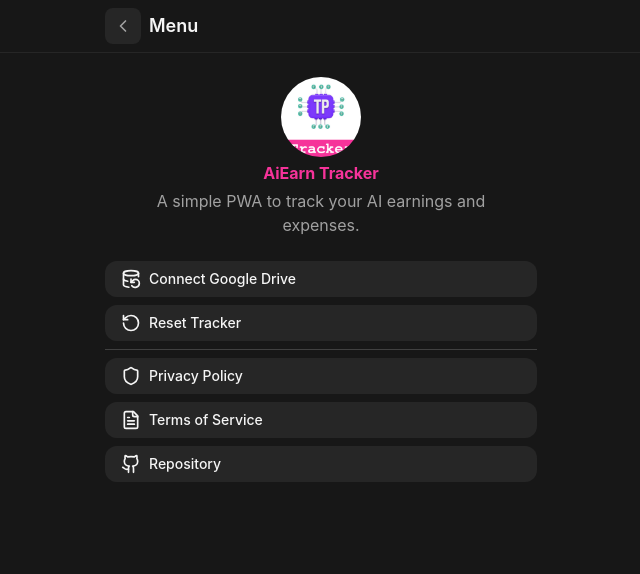
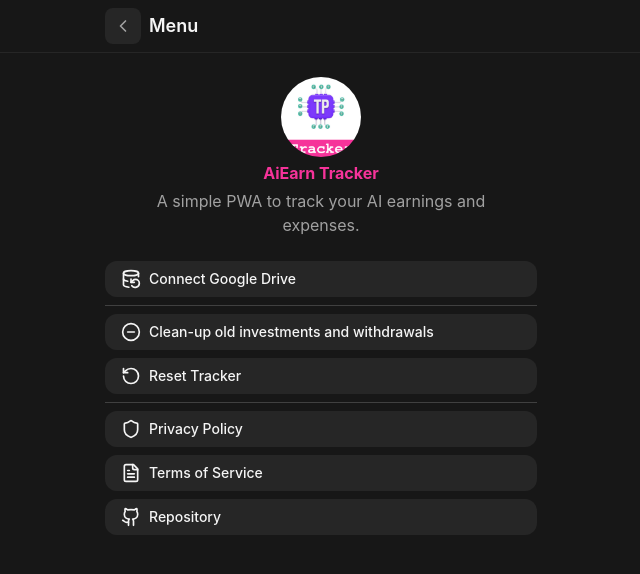
Before and after one commit to pwabucket/pwa-ai-earn, a React (Vite) app: page /menu in a window 1280 px wide. Shown: the top 574 px of the page, without its empty margins (319-959 px from the left). Built offline with nearby package versions, Linux system fonts and the light colour scheme.

Commit message:
feat: Remove old investments and withdrawals

```diff
--- a/src/pages/Menu.tsx
+++ b/src/pages/Menu.tsx
@@ -1,6 +1,7 @@
 import toast from "react-hot-toast";
 import { Link } from "react-router";
 import {
+  LuCircleMinus,
   LuDatabaseBackup,
   LuFileText,
   LuGithub,
@@ -36,6 +37,12 @@ const MenuButton: DynamicComponent<"button"> = ({ as, ...props }) => {
 
 export default function Menu() {
   const { googleApi, googleDriveBackup } = useAppContext();
+  const removeOldInvestments = useAppStore(
+    (state) => state.removeOldInvestments
+  );
+  const removeOldWithdrawals = useAppStore(
+    (state) => state.removeOldWithdrawals
+  );
   const setInvestments = useAppStore((state) => state.setInvestments);
   const setWithdrawals = useAppStore((state) => state.setWithdrawals);
 
@@ -49,6 +56,12 @@ export default function Menu() {
     setInvestments([]);
     setWithdrawals([]);
     toast.success("Tracker reset successfully!");
+  };
+
+  const cleanUpOldData = () => {
+    removeOldInvestments();
+    removeOldWithdrawals();
+    toast.success("Old data removed successfully!");
   };
 
   const handleGoogleApiLogout = () => {
@@ -95,6 +108,14 @@ export default function Menu() {
             ? "Disconnect Google Drive"
             : "Connect Google Drive"}
         </MenuButton>
+
+        <hr className="border-neutral-700" />
+
+        <MenuButton onClick={cleanUpOldData}>
+          <LuCircleMinus className="size-5" />
+          Clean-up old investments and withdrawals
+        </MenuButton>
+
         <MenuButton onClick={resetTracker}>
           <LuRotateCcw className="size-5" />
           Reset Tracker
```
